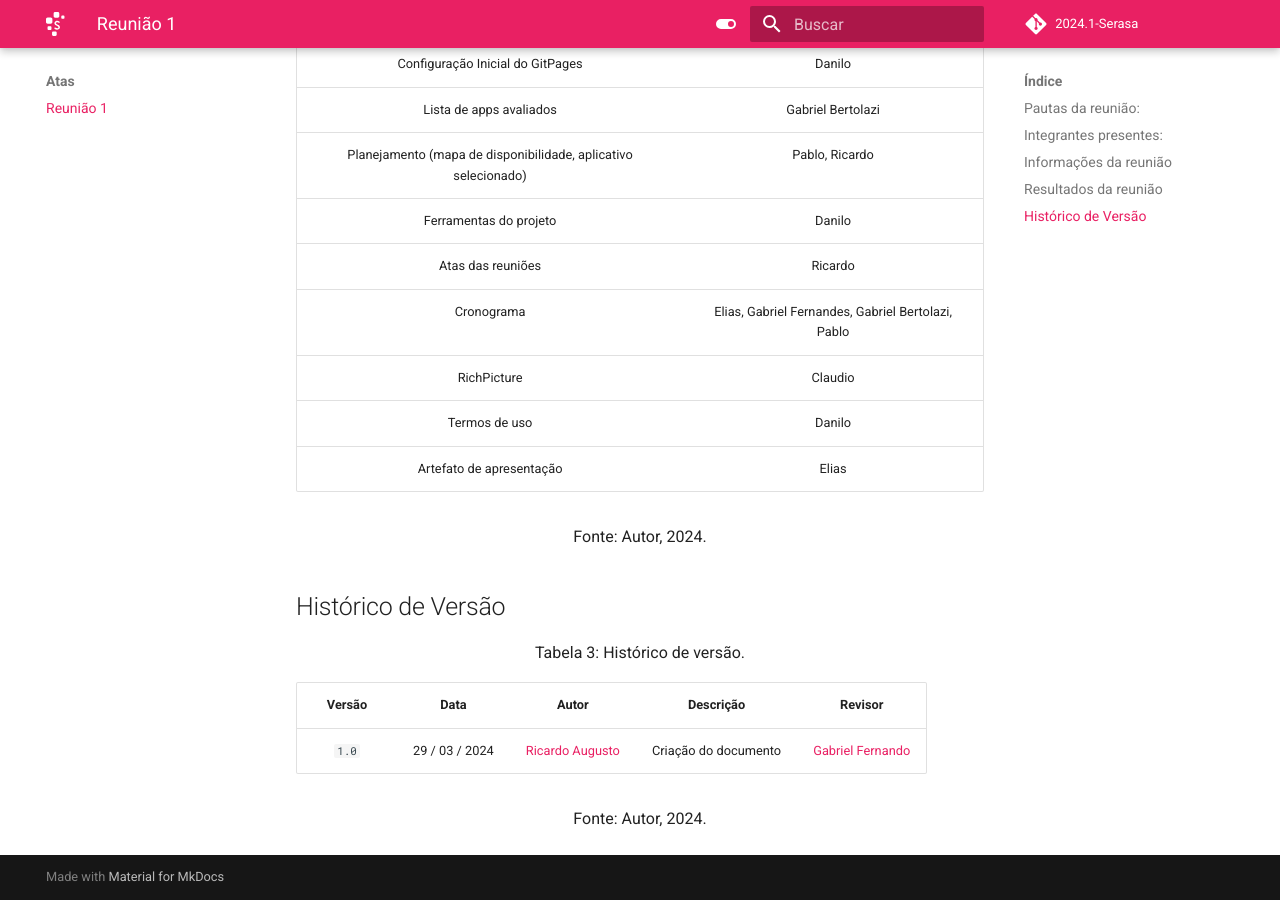
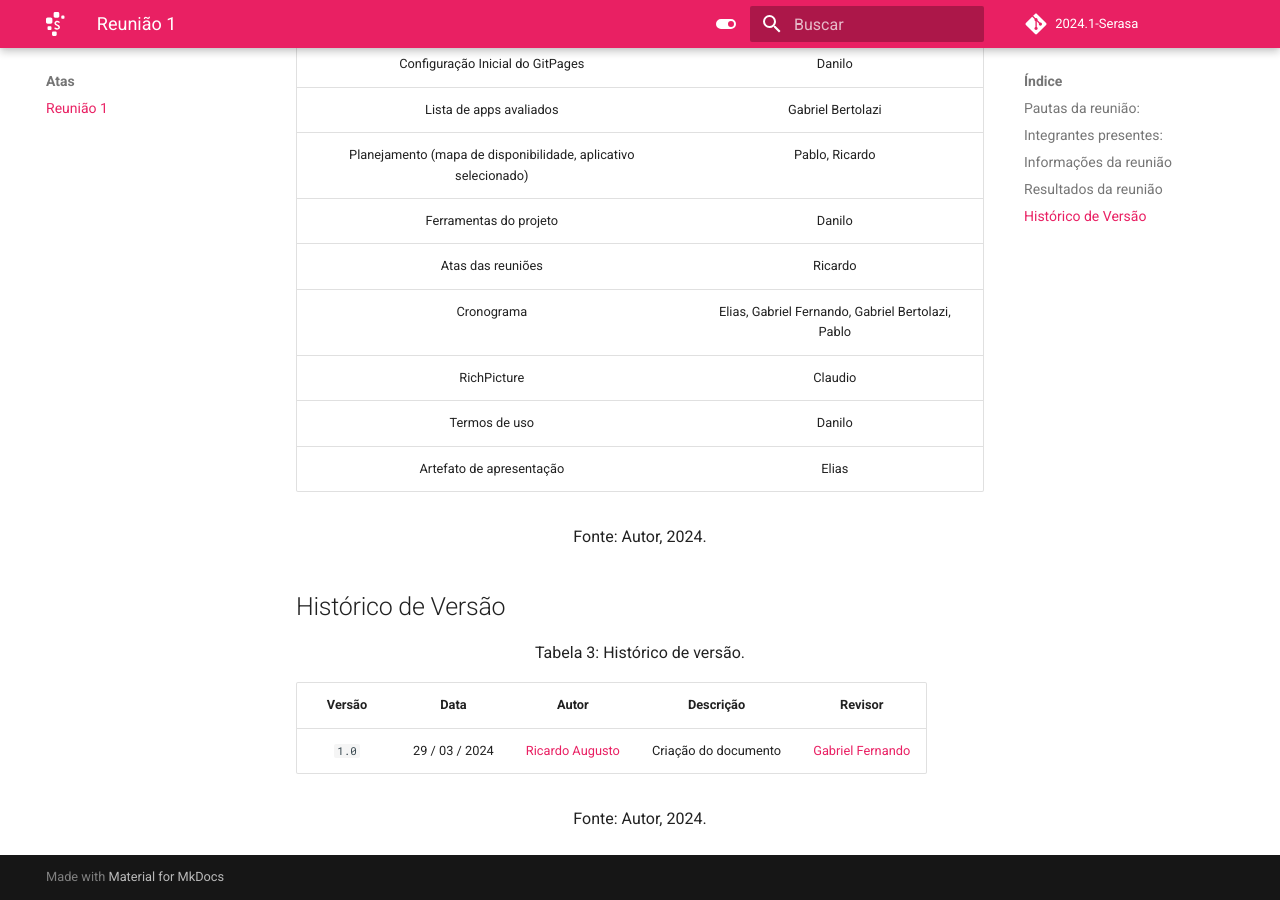
Before and after one commit to Requisitos-de-Software/2024.1-Serasa, an MkDocs documentation site: the page built from docs/atas/ata1.md, in a window 1280 px wide and 900 px high, scrolled down 1153 px. Built offline with MkDocs 1.6.1 and Material for MkDocs 9.7.7, drawn with Linux system fonts in a browser that asks for light colours; comment, search, counter and statistics services are not loaded.

Commit message:
ajustes em nome

```diff
--- a/docs/atas/ata1.md
+++ b/docs/atas/ata1.md
@@ -42,7 +42,7 @@
 | Planejamento (mapa de disponibilidade, aplicativo selecionado) | Pablo, Ricardo |
 | Ferramentas do projeto | Danilo |
 | Atas das reuniões | Ricardo |
-| Cronograma | Elias, Gabriel Fernandes, Gabriel Bertolazi, Pablo |
+| Cronograma | Elias, Gabriel Fernando, Gabriel Bertolazi, Pablo |
 | RichPicture | Claudio |
 | Termos de uso | Danilo |
 |Artefato de apresentação | Elias
```
